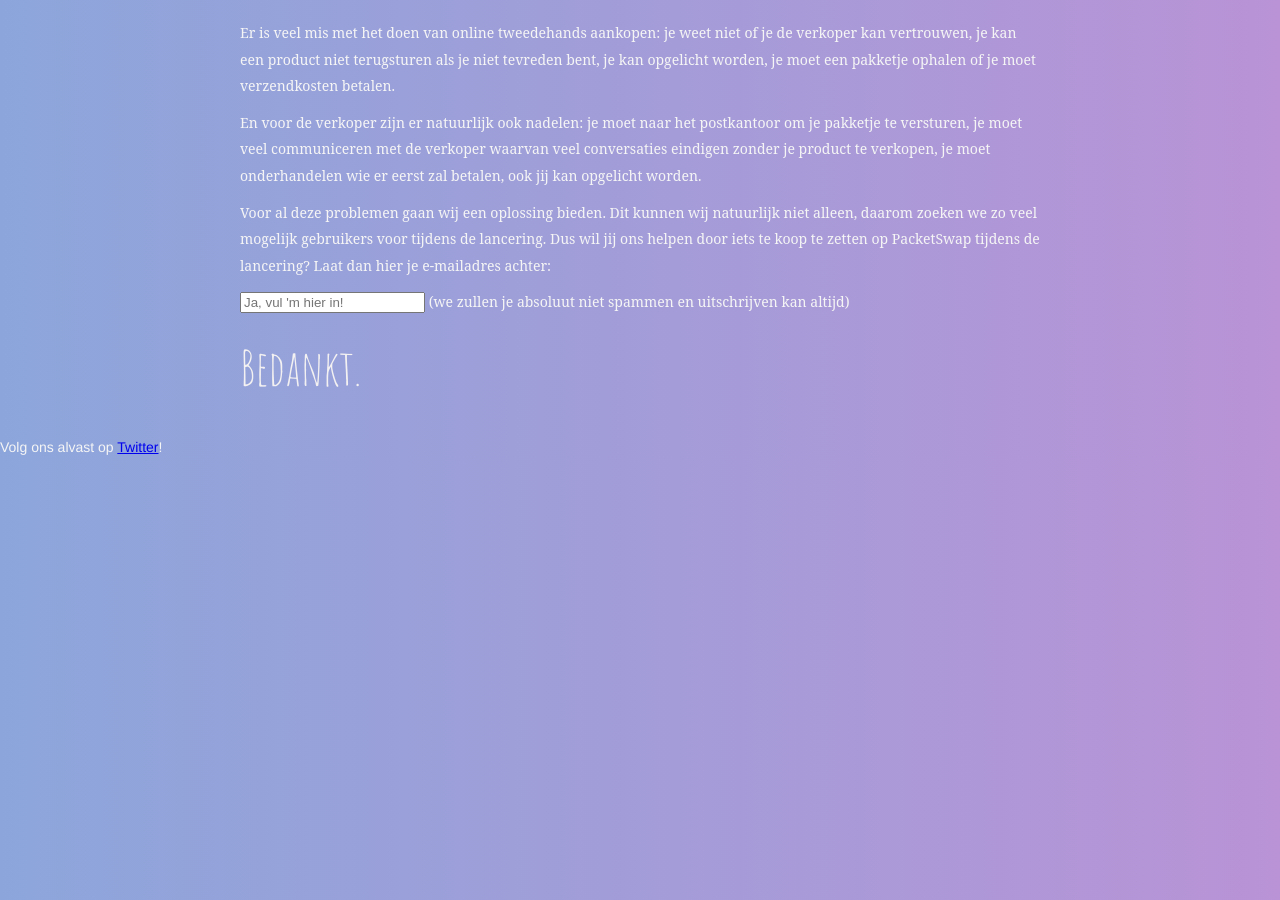
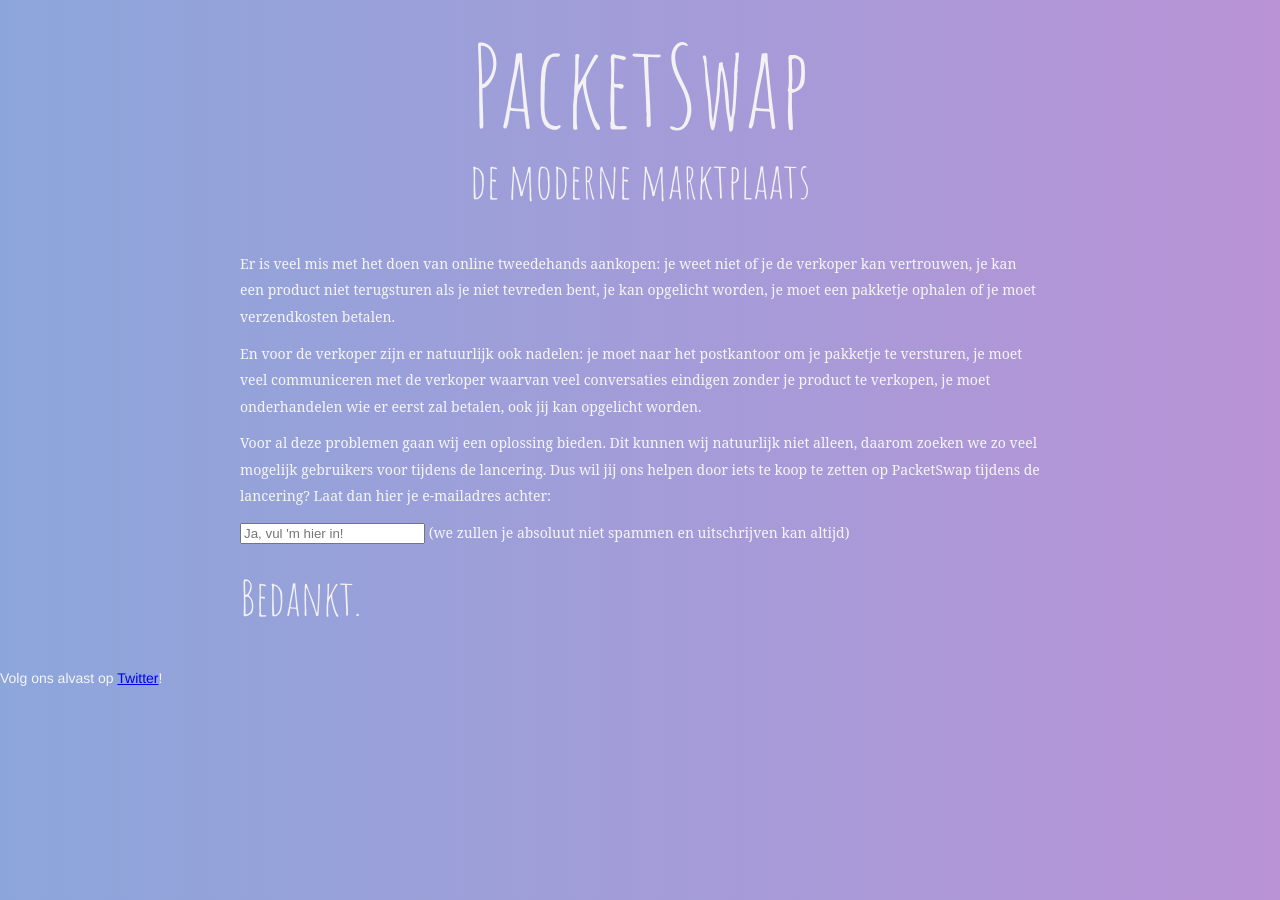
Before and after one commit to packetswap/packetswap.com, a Jekyll site: the page built from index.md, in a window 1280 px wide. Built offline with Jekyll 4.4.1, drawn with Linux system fonts in a browser that asks for light colours.

Commit message:
Update base.html

```diff
--- a/_layouts/base.html
+++ b/_layouts/base.html
@@ -16,6 +16,11 @@
     <meta property="og:locale" content="{{ site.locale }}">
   </head>
   <body>
+
+    <header>
+      <h1>PacketSwap</h1>
+      <h2>de moderne marktplaats</h2>
+    </header>
 
     <main>{{ content }}</main>
 
```
